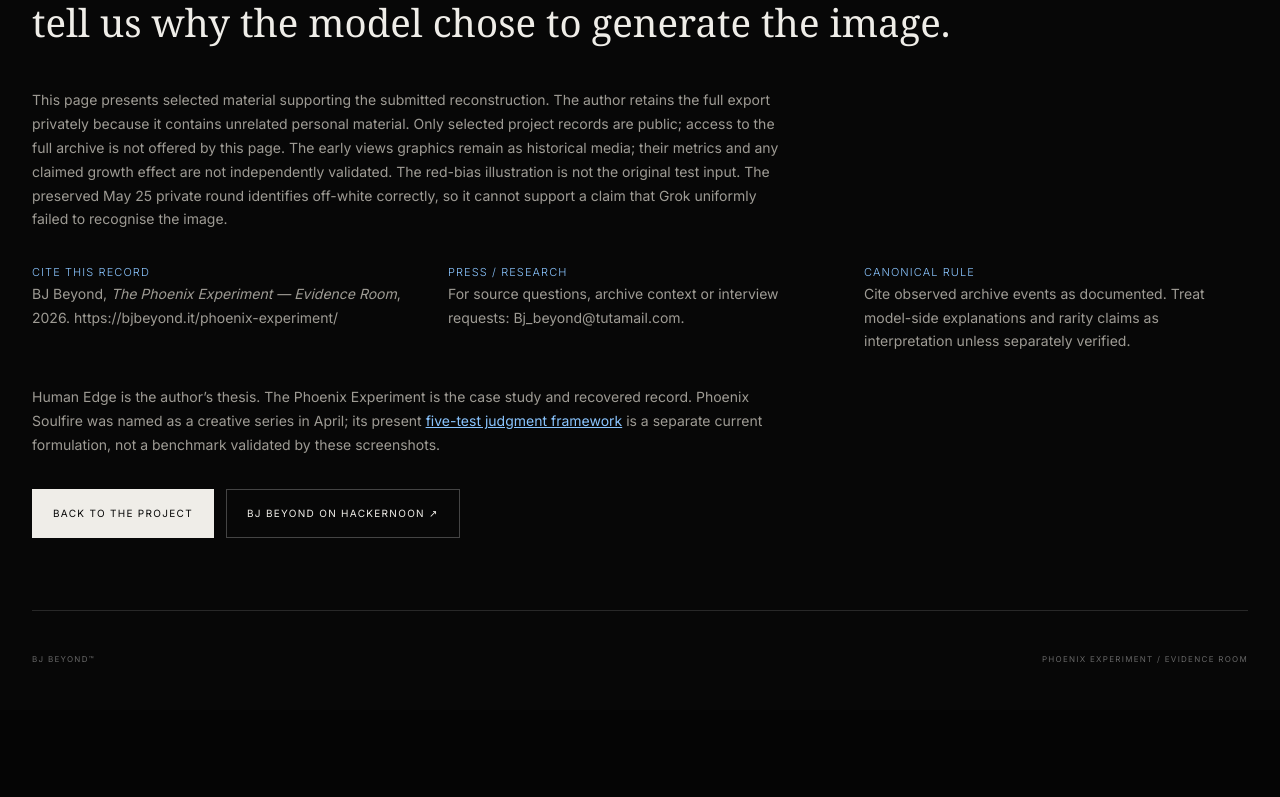
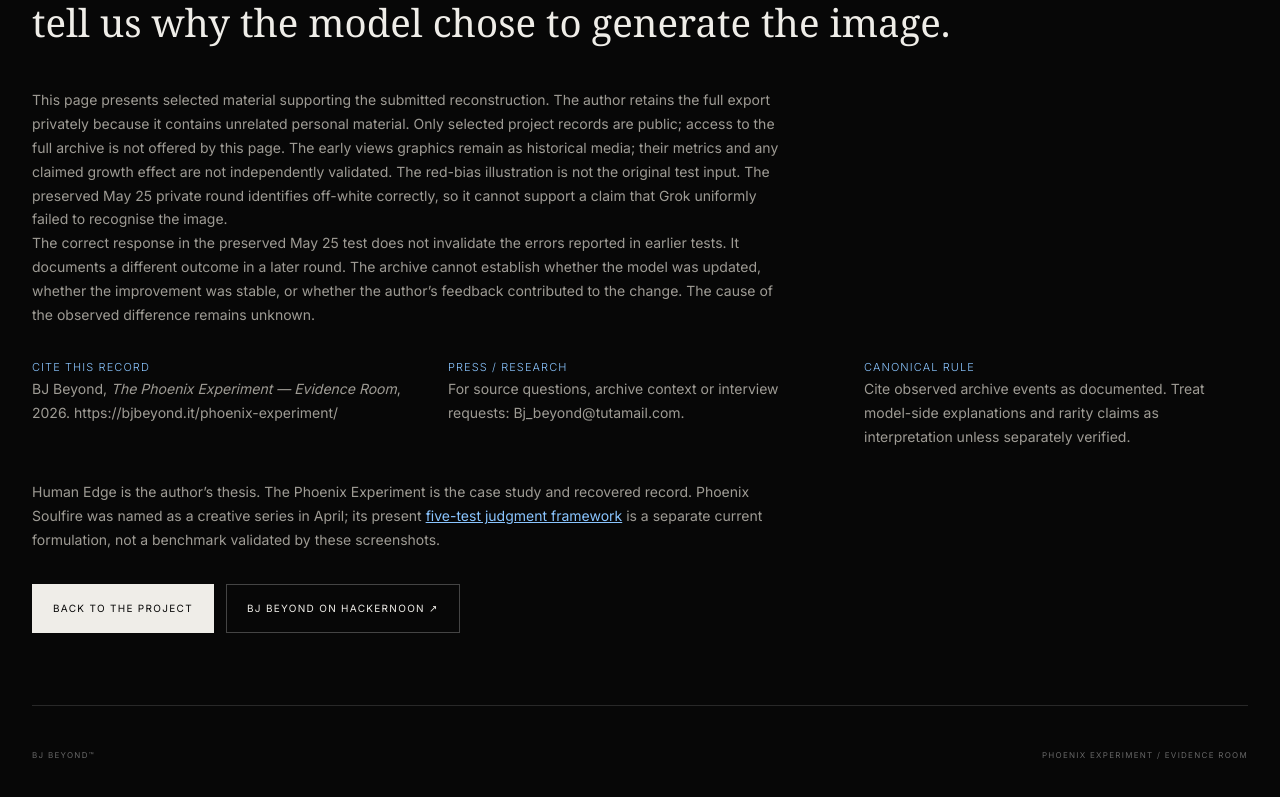
Before and after one commit to bjbeyond81/bjbeyond, a Next.js app: page /phoenix-experiment in a window 1280 px wide. Shown: the part 8218-9015 px from the top of the page. Before the commit the page ends 8928 px from the top, so only its background shows below. Built offline with nearby package versions, Linux system fonts and the light colour scheme.

Commit message:
Clarify limits of the later successful Phoenix test

```diff
--- a/app/phoenix-experiment/page.tsx
+++ b/app/phoenix-experiment/page.tsx
@@ -115,6 +115,7 @@ export default function PhoenixExperimentPage() {
         </div>
         <blockquote className="pxLibraryCaveat">The archive can document the sequence. It cannot tell us why the model chose to generate the image.</blockquote>
         <p className="pxLibrarySource">This page presents selected material supporting the submitted reconstruction. The author retains the full export privately because it contains unrelated personal material. Only selected project records are public; access to the full archive is not offered by this page. The early views graphics remain as historical media; their metrics and any claimed growth effect are not independently validated. The red-bias illustration is not the original test input. The preserved May 25 private round identifies off-white correctly, so it cannot support a claim that Grok uniformly failed to recognise the image.</p>
+        <p className="pxLibrarySource">The correct response in the preserved May 25 test does not invalidate the errors reported in earlier tests. It documents a different outcome in a later round. The archive cannot establish whether the model was updated, whether the improvement was stable, or whether the author’s feedback contributed to the change. The cause of the observed difference remains unknown.</p>
         <div className="pxLibraryLimitGrid">
           <div><h3>CITE THIS RECORD</h3><p>BJ Beyond, <em>The Phoenix Experiment — Evidence Room</em>, 2026. https://bjbeyond.it/phoenix-experiment/</p></div>
           <div><h3>PRESS / RESEARCH</h3><p>For source questions, archive context or interview requests: <a href="mailto:Bj_beyond@tutamail.com">Bj_beyond@tutamail.com</a>.</p></div>
```
